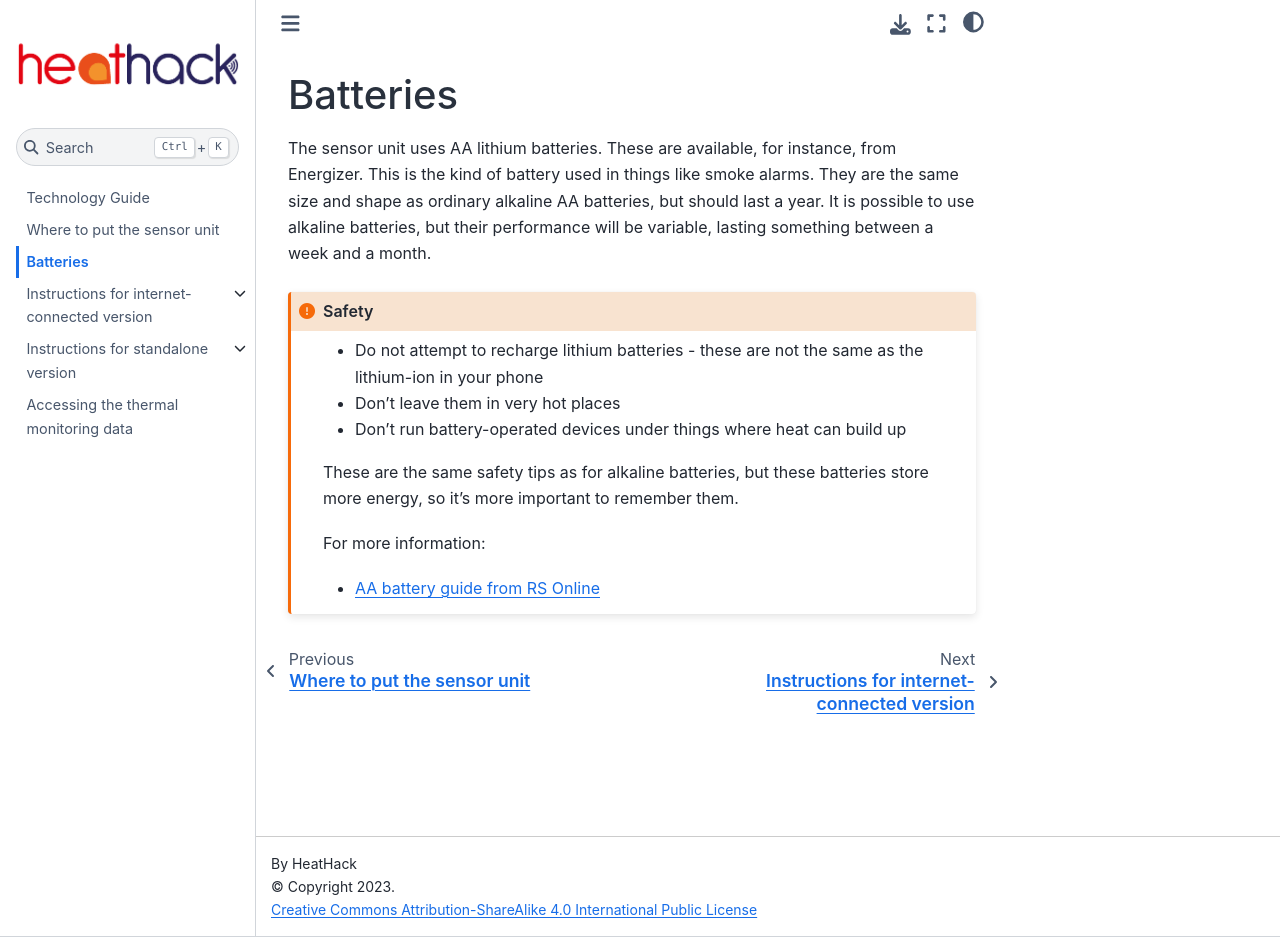
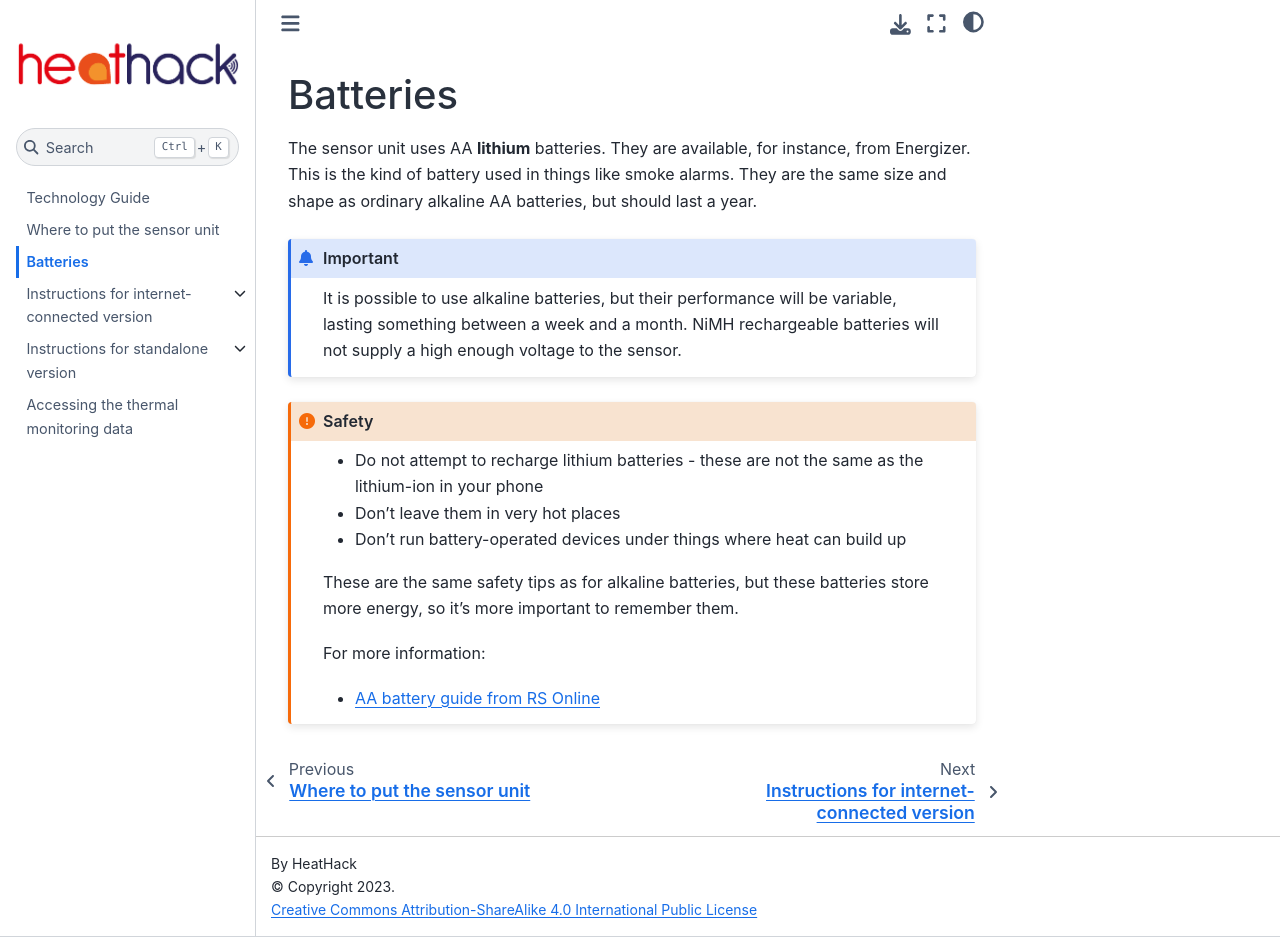
Before and after one commit to JeanCarletta/HeatHack-Tech-Guide, a Jupyter Book: the page built from batteries.md, in a window 1280 px wide and 937 px high. Built offline with Jupyter Book 1.0.4 settings and Sphinx 7.4.7 and the Sphinx Book theme 1.1.4, drawn with Linux system fonts in a browser that asks for light colours.

Commit message:
making clear heathackhub disappearing is a good thing and stressing lithium batteries

````diff
--- a/batteries.md
+++ b/batteries.md
@@ -1,6 +1,12 @@
 # Batteries
 
-The sensor unit uses AA lithium batteries.  These are available, for instance, from Energizer.  This is the kind of battery used in things like smoke alarms. They are the same size and shape as ordinary alkaline AA batteries, but should last a year.  It is possible to use alkaline batteries, but their performance will be variable, lasting something between a week and a month.
+The sensor unit uses AA **lithium** batteries.  They are available, for instance, from Energizer.  This is the kind of battery used in things like smoke alarms. They are the same size and shape as ordinary alkaline AA batteries, but should last a year.
+
+```{admonition} Important
+
+It is possible to use alkaline batteries, but their performance will be variable, lasting something between a week and a month.  NiMH rechargeable batteries will not supply a high enough voltage to the sensor.
+
+```
 
 ```{admonition} Safety
 :class: important
````
Also changed, not shown: wifi-sequence/check-connection.md (+8 -2 lines), wifi-sequence/heathackhub-network.md (+2 -2 lines), wifi-sequence/use-hub-gui.md (+3 -1 lines), 1 other file.
